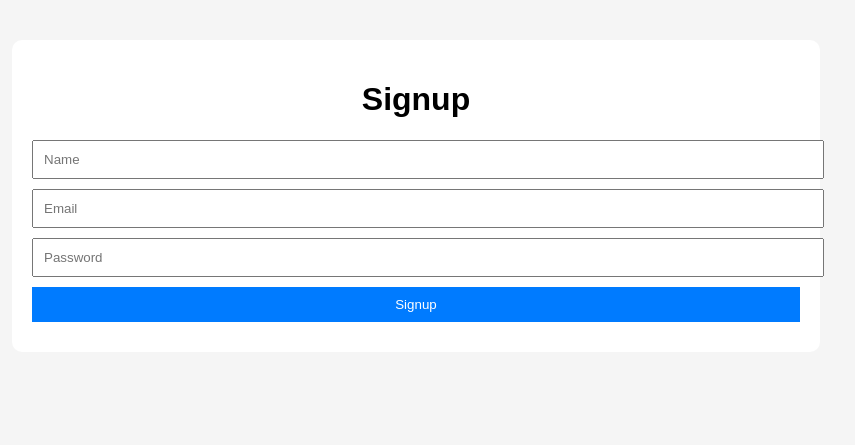
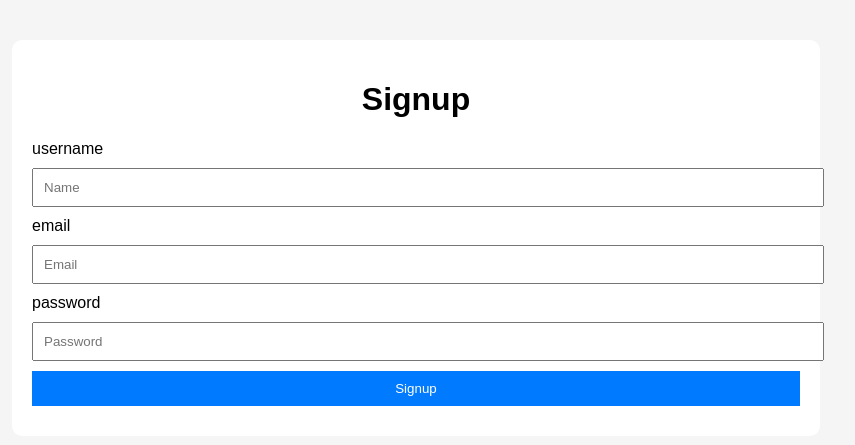
Before and after one commit to sharayu-bhute/The_core, a Python web app: template templates/signup.html in a window 1280 px wide. Shown: the top 445 px of the page, without its empty margins (224-1079 px from the left). Run offline with Jinja, Linux system fonts and the light colour scheme; the template is opened without the code that fills it, so the values that code supplies are empty.

Commit message:
some code changes

```diff
--- a/templates/signup.html
+++ b/templates/signup.html
@@ -9,9 +9,14 @@
 <div class="container">
   <h1>Signup</h1>
 
-  <input type="text" id="name" placeholder="Name">
-  <input type="email" id="email" placeholder="Email">
-  <input type="password" id="password" placeholder="Password">
+  <label for="name">username</label>
+  <input type="text" name="username" id="name" placeholder="Name">
+
+  <label for="email">email</label>
+  <input type="email" name="email" id="email" placeholder="Email">
+
+  <label for="password">password</label>
+  <input type="password" name="password" id="password" placeholder="Password">
 
   <button onclick="signup()">Signup</button>
 
```
Also changed, not shown: templates/login.html (+0 -8 lines).
